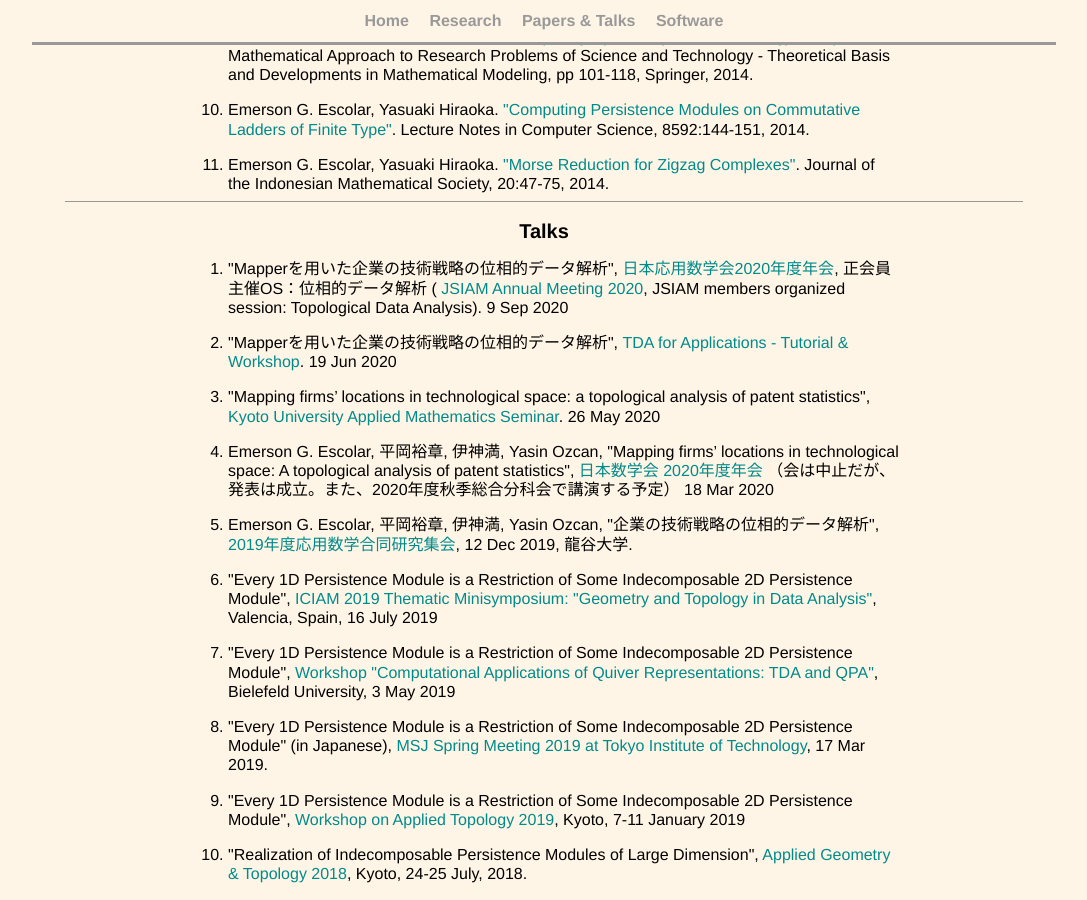
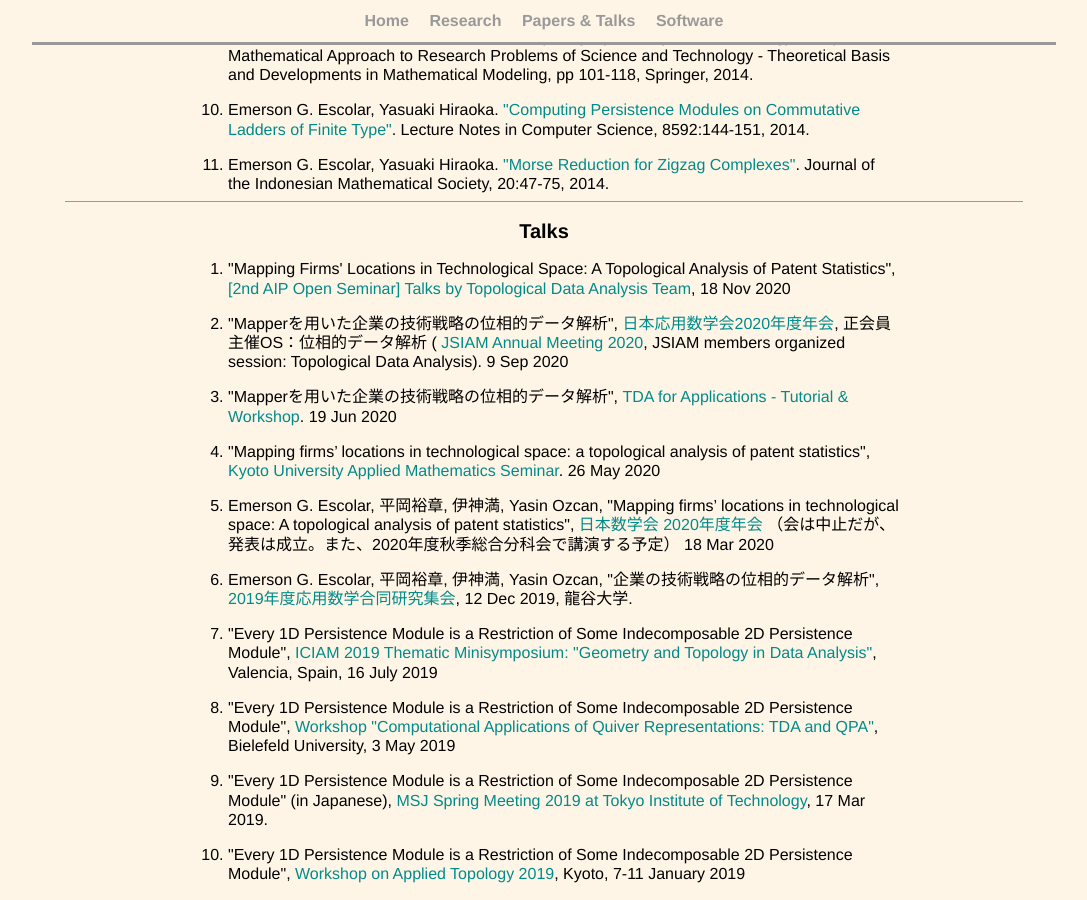
Before and after one commit to emerson-escolar/emerson-escolar.github.io, a Jekyll site: the page built from research_lists.html, in a window 1280 px wide and 900 px high, scrolled down 1268 px. Shown: the whole window, without its empty margins (96-1183 px from the left). Built offline with Jekyll 4.4.1, drawn with Linux system fonts in a browser that asks for light colours.

Commit message:
add AIP talk

```diff
--- a/research_lists.html
+++ b/research_lists.html
@@ -198,6 +198,13 @@ title: Emer's Papers & Talks
 <section>
 	<h2> Talks </h2>
 	<ol class="wordbox paperlist">
+    <li>
+      "Mapping Firms' Locations in Technological Space: A Topological Analysis of Patent Statistics",
+      <a target="_blank" href="https://aip.riken.jp/video/aip-open-seminar-2/?lang=en">
+        [2nd AIP Open Seminar] Talks by Topological Data Analysis Team</a>,
+      18 Nov 2020
+    </li>
+
     <li>
       "Mapperを用いた企業の技術戦略の位相的データ解析",
       <a target="_blank" href="https://annual2020.jsiam.org/">
```
